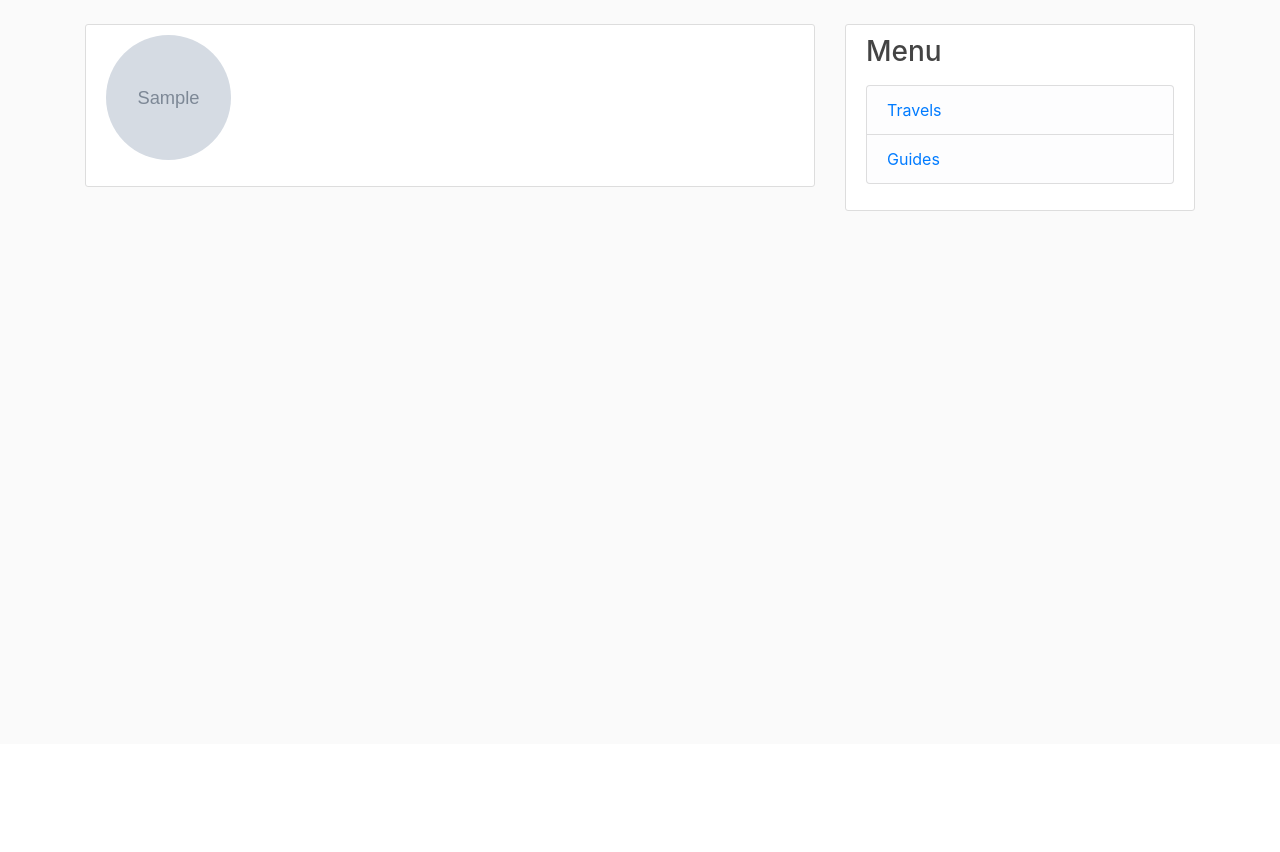
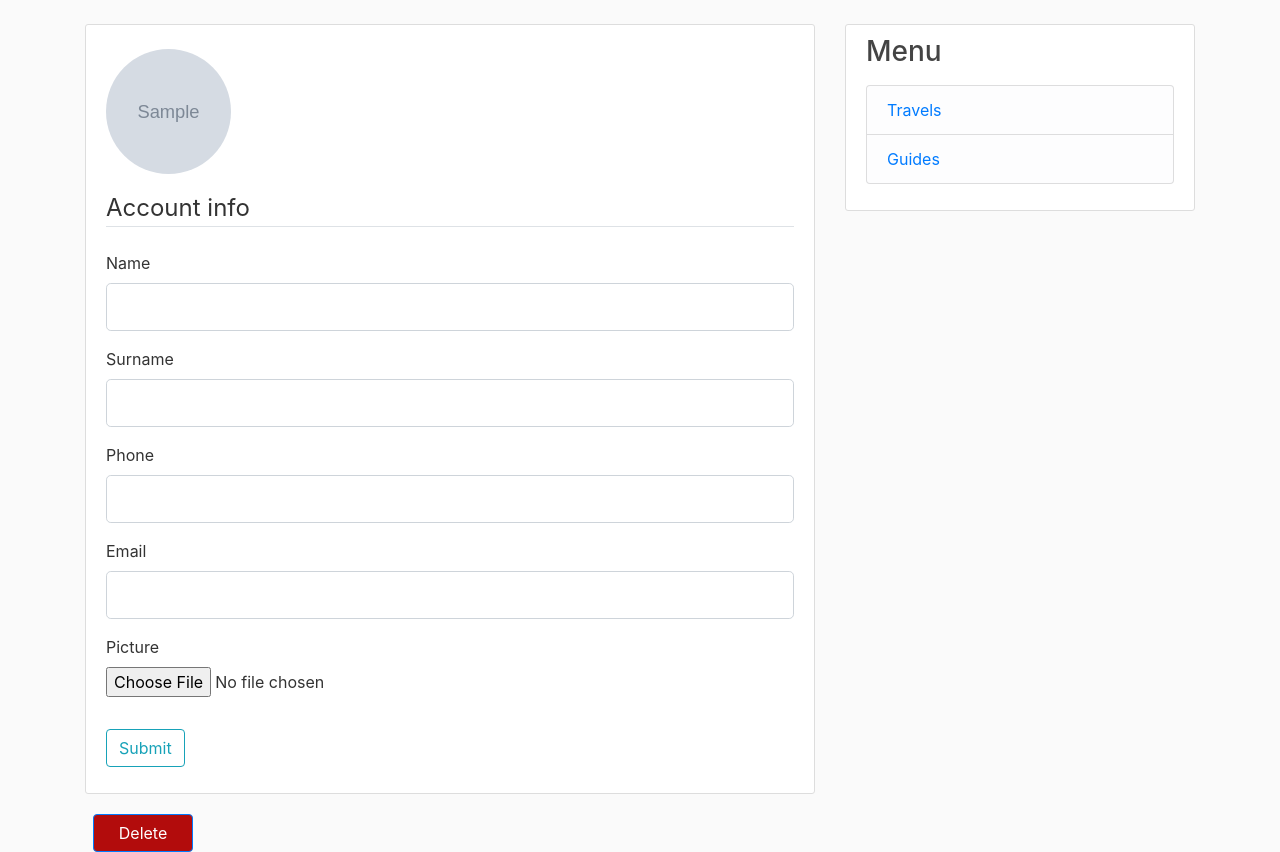
Before and after one commit to skucaite/travelbook_flask_app_with_login, a Flask app: template templates/account.html in a window 1280 px wide. Shown: the part 56-908 px from the top of the page. Before the commit the page ends 267 px from the top, so only its background shows below. Run offline with Flask 2, Linux system fonts and the light colour scheme; the template is opened without the code that fills it: most values are stand-ins (such as "Sample title", 1, 10 or a date in 2020); grey boxes marked "Sample" are stand-in pictures; form fields are guessed from the names that the template uses; parts of the project's set-up code (start-up, migrations or seed data) failed here and were passed over; some libraries are stand-ins or nearby versions.

Commit message:
User Account profile

```diff
--- a/app.py
+++ b/app.py
@@ -1,4 +1,6 @@
 import os
+import secrets
+from PIL import Image
 import sys
 import babel
 from flask import Flask, render_template, url_for, flash, request, redirect, abort   # jsonify
@@ -90,11 +92,45 @@
     return redirect(url_for('home'))
 
 
-@app.route("/account")
+def save_picture(form_picture):
+    random_hex = secrets.token_hex(8)
+    _, f_ext = os.path.splitext(form_picture.filename)
+    picture_fn = random_hex + f_ext
+    picture_path = os.path.join(app.root_path, 'static/profile_pics', picture_fn)
+# If we want just save picture:
+    # form_picture.save(picture_path)
+
+# This will resize picture (don't forget to install Pillow):
+    output_size = (125, 125)
+    i = Image.open(form_picture)
+    i.thumbnail(output_size)
+    i.save(picture_path)
+
+    return picture_fn
+
+
+@app.route("/account", methods=['GET', 'POST'])
 @login_required
 def account():
+    form = GuideForm()
+    if form.validate_on_submit():
+        if form.picture.data:
+            picture_file = save_picture(form.picture.data)
+            current_user.image_file = picture_file
+        current_user.name = form.name.data
+        current_user.surname = form.surname.data
+        current_user.phone = form.phone.data
+        current_user.email = form.email.data
+        current_user.update()
+        flash('Your account has been updated!', 'success')
+        return redirect(url_for('account'))
+    elif request.method == 'GET':
+        form.name.data = current_user.name
+        form.surname.data = current_user.surname
+        form.phone.data = current_user.phone
+        form.email.data = current_user.email
     image_file = url_for('static', filename='profile_pics/' + current_user.image_file)
-    return render_template('account.html', title='Account', image_file=image_file)
+    return render_template('account.html', title='Account', image_file=image_file, form=form)
 
 # ----------------------------------------------------------------#
 #  Guides
--- a/requirements.txt
+++ b/requirements.txt
@@ -18,6 +18,7 @@
 Jinja2==2.11.2
 Mako==1.1.3
 MarkupSafe==1.1.1
+Pillow==7.1.2
 psycopg2==2.8.5
 pycparser==2.20
 python-dateutil==2.8.1
--- a/templates/account.html
+++ b/templates/account.html
@@ -1,6 +1,6 @@
 {% extends "layout.html" %}
 {% block content %}
-  <div class="content-section">
+  <div class="content-section pt-4">
   <div class="media">
     <img class="rounded-circle account-img" src="{{ image_file }}">
     <div class="media-body">
@@ -8,6 +8,102 @@
       <p class="text-secondary">{{ current_user.email }}</p>
     </div>
   </div>
-  <!-- FORM HERE -->
+    <form method='post' class='form' enctype='multipart/form-data'>
+      {{ form.hidden_tag() }}
+      <fieldset class='form-group'>
+          <legend class='border-bottom mb-4'>Account info</legend>
+          <div class='form-group'>
+              {{ form.name.label(class='form-control-label') }}
+              {% if form.name.errors %}
+                  {{ form.name(class='form-control form-control-lg is-invalid') }}
+                  <div class='invalid-feedback'>
+                      {% for error in form.name.errors %}
+                          <span>{{ error }}</span>
+                      {% endfor %}
+                  </div>
+              {% else %}
+                  {{ form.name(class='form-control form-control-lg') }}
+              {% endif %}
+          </div>
+
+          <div class='form-group'>
+              {{ form.surname.label(class='form-control-label') }}
+              {% if form.surname.errors %}
+                  {{ form.surname(class='form-control form-control-lg is-invalid') }}
+                  <div class='invalid-feedback'>
+                      {% for error in form.surname.errors %}
+                          <span>{{ error }}</span>
+                      {% endfor %}
+                  </div>
+              {% else %}
+                  {{ form.surname(class='form-control form-control-lg') }}
+              {% endif %}
+          </div>
+
+          <div class='form-group'>
+              {{ form.phone.label(class='form-control-label') }}
+              {% if form.phone.errors %}
+                  {{ form.phone(class='form-control form-control-lg is-invalid') }}
+                  <div class='invalid-feedback'>
+                      {% for error in form.phone.errors %}
+                          <span>{{ error }}</span>
+                      {% endfor %}
+                  </div>
+              {% else %}
+                  {{ form.phone(class='form-control form-control-lg') }}
+              {% endif %}
+          </div>
+
+          <div class='form-group'>
+              {{ form.email.label(class='form-control-label') }}
+              {% if form.email.errors %}
+                  {{ form.email(class='form-control form-control-lg is-invalid') }}
+                  <div class='invalid-feedback'>
+                      {% for error in form.email.errors %}
+                          <span>{{ error }}</span>
+                      {% endfor %}
+                  </div>
+              {% else %}
+                  {{ form.email(class='form-control form-control-lg') }}
+              {% endif %}
+          </div>
+          <div class='form-group'>
+              {{ form.picture.label() }}
+              {{ form.picture(class="form-control-file") }}
+              {% if form.picture.errors %}
+                  {% for error in form.picture.errors %}
+                      <span class="text-danger">{{ error }}</span></br>
+                  {% endfor %}
+              {% endif %}
+          </div>
+      </fieldset>
+      <div class='form-group'>
+          {{ form.submit(class='btn btn-outline-info') }}
+      </div>
+  </form>
 </div>
+
+<div class="mt-3">
+	<button class="btn btn-primary ml-2" data-toggle="modal" data-target="#deleteModal" style="background-color: #b20c0c; width: 100px;">Delete</button>
+</div>
+<!-- Modal -->
+<div class="modal fade" id="deleteModal" tabindex="-1" role="dialog" aria-labelledby="deleteModalLabel" aria-hidden="true">
+<div class="modal-dialog" role="document">
+	<div class="modal-content">
+		<div class="modal-header">
+			<h5 class="modal-title" id="deleteModalLabel">Delete Account?</h5>
+			<button type="button" class="close" data-dismiss="modal" aria-label="Close">
+				<span aria-hidden="true">&times;</span>
+			</button>
+		</div>
+		<div class="modal-footer">
+			<button type="button" class="btn btn-secondary" data-dismiss="modal">Close</button>
+			<form action="{{ url_for('delete_guide', guide_id=current_user.id) }}" method="POST">
+				<input class="btn btn-danger" type="submit" value="Delete">
+			</form>
+		</div>
+	</div>
+</div>
+</div>
+
 {% endblock content %}
--- a/templates/show_guide.html
+++ b/templates/show_guide.html
@@ -20,7 +20,6 @@
 		{% endfor %}
 </div>
 <div class="mt-3">
-  <a href="/guides/{{ guide.id }}/edit"><button class="btn btn-primary" style="background-color: #20407b; width: 100px;">Edit Guide</button></a>
 	<button class="btn btn-primary ml-2" data-toggle="modal" data-target="#deleteModal" style="background-color: #b20c0c; width: 100px;">Delete</button>
 </div>
 <!-- Modal -->
```
Also changed, not shown: forms.py (+12 -0 lines), static/profile_pics/056f5500cb2c6892.png (added).
